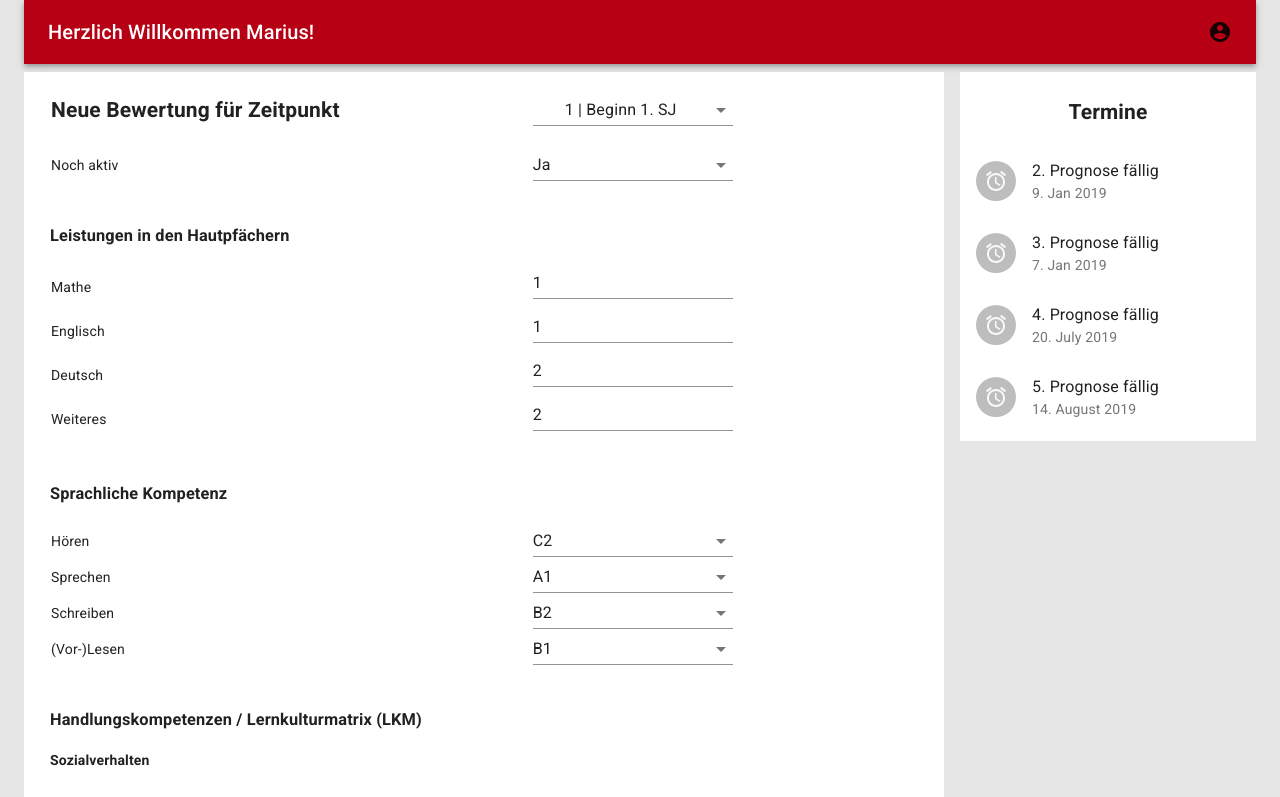
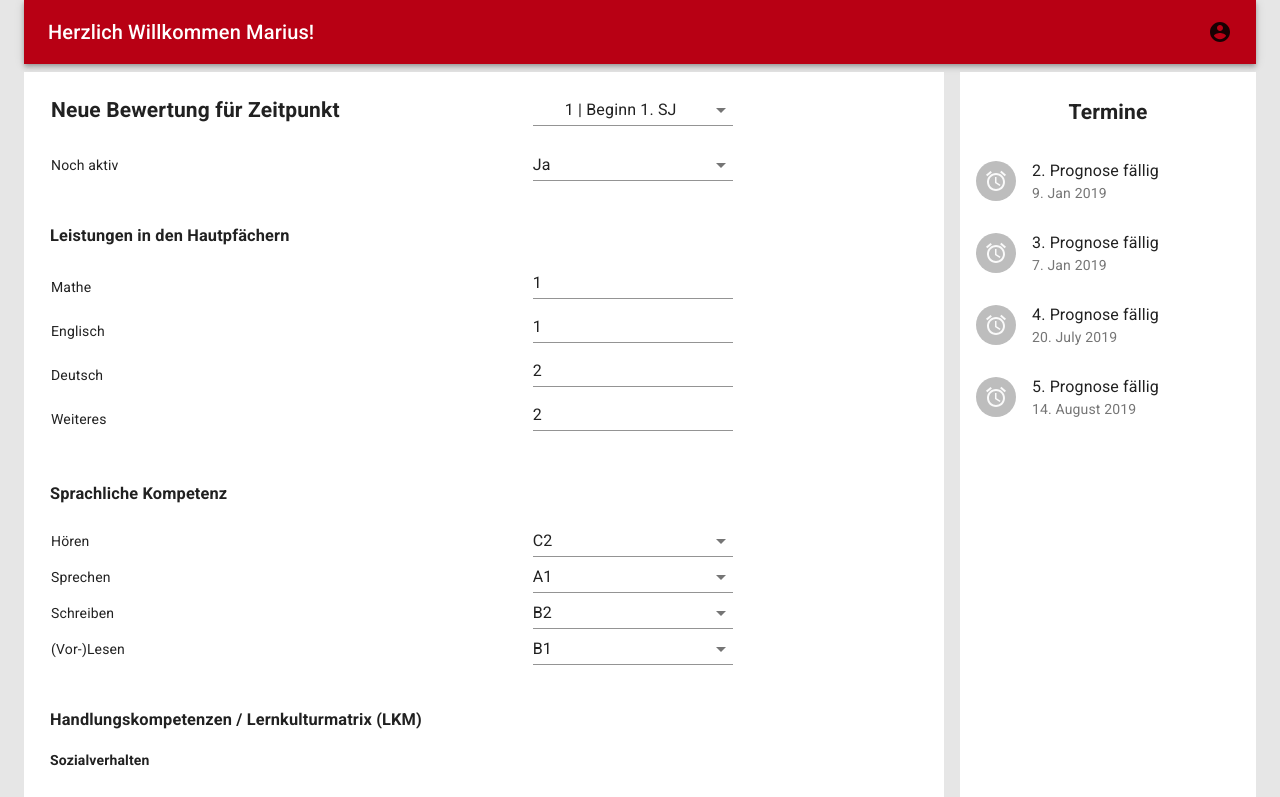
Before and after one commit to mknguyen1406/hack-for-good, a React (Create React App) app in the folder frontend/: page /user/insert in a window 1280 px wide. Shown: the top 797 px of the page. Built offline with nearby package versions, Linux system fonts and the light colour scheme.

Commit message:
Termine div gefixt

```diff
--- a/frontend/src/App.js
+++ b/frontend/src/App.js
@@ -84,8 +84,8 @@ class App extends React.Component {
                                     </Route>
                                 </Switch>
                             </Grid>
-                            <Grid item lg={3}>
-                                <List style={{background: "#fff"}}>
+                            <Grid item lg={3} style={{display: "flex"}}>
+                                <List style={{background: "#fff", width: "100%"}}>
                                     <h2>Termine</h2>
                                     <ListItem>
                                         <ListItemAvatar>
--- a/frontend/src/Header.js
+++ b/frontend/src/Header.js
@@ -44,7 +44,7 @@ function Header(props) {
                     <div className={classes.sectionDesktop}>
                         <Icon
                             edge="end"
-                            color="white    ">
+                            color="inherit">
                             <AccountCircle />
                         </Icon>
                     </div>
```
